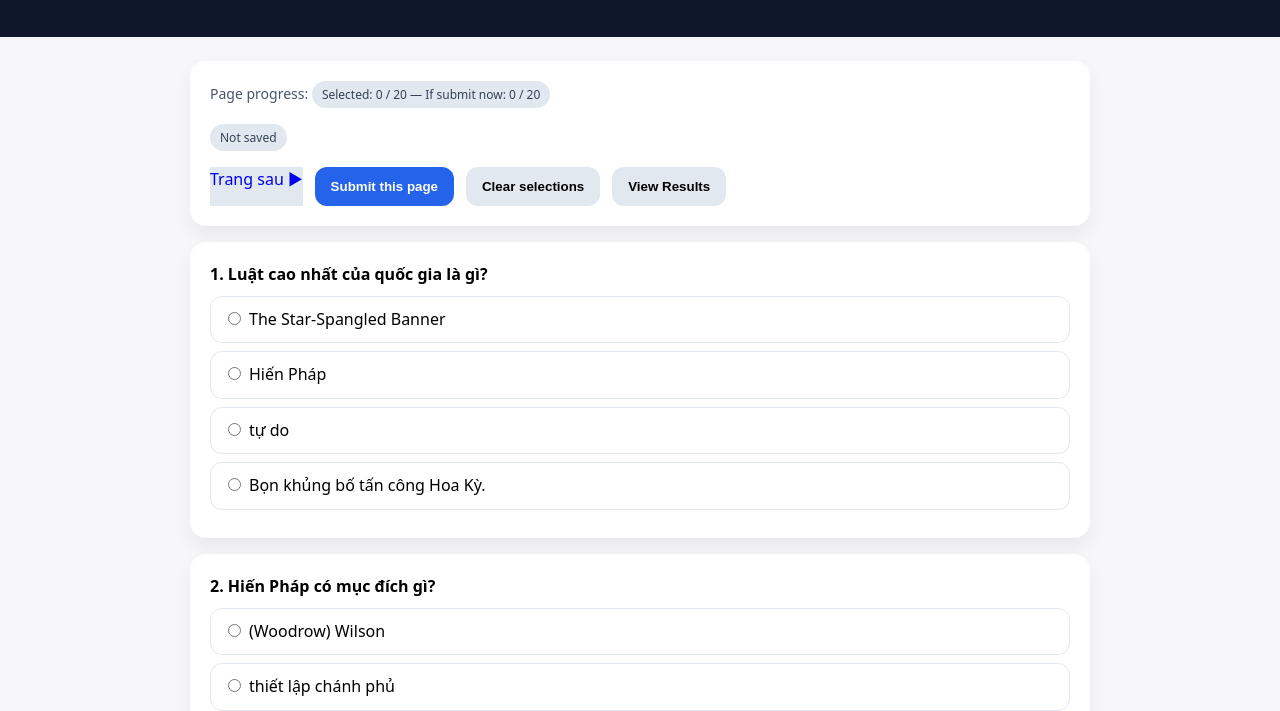
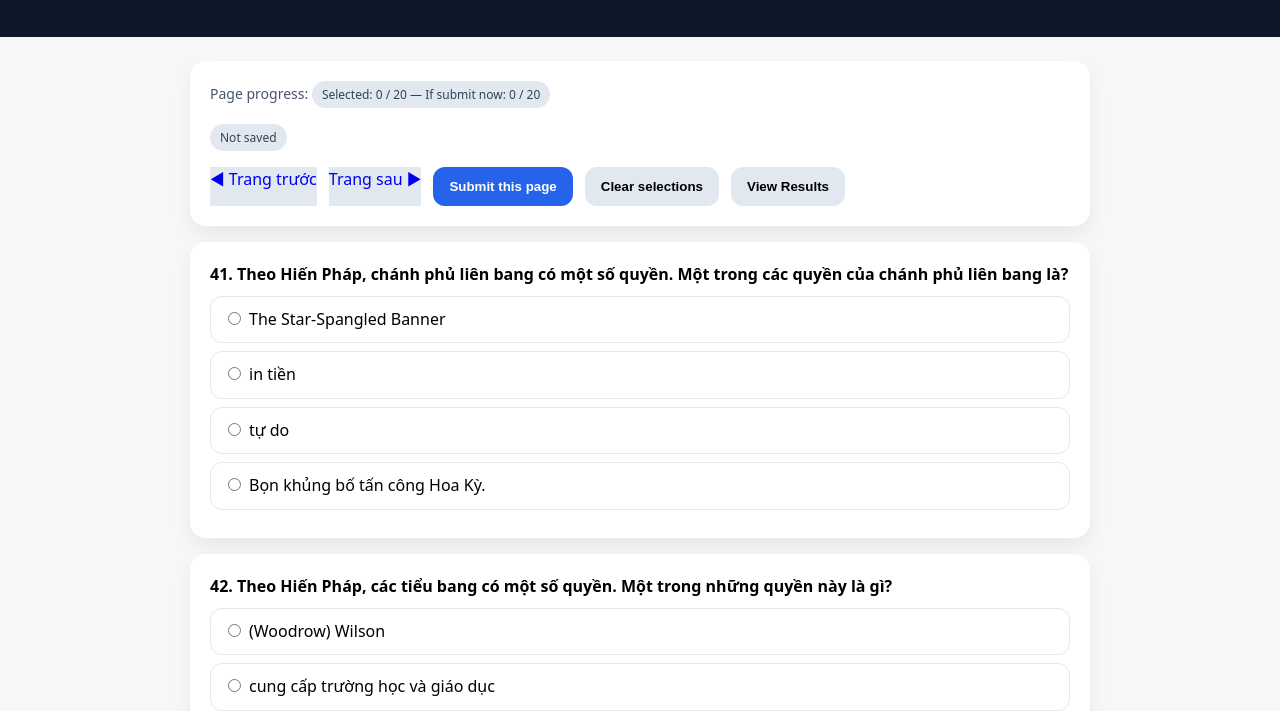
Before and after one commit to TamNguyen3819/thiquoctich, a plain HTML site: page quiz_5pages_full/page3.html in a window 1280 px wide. Shown: the part 107-818 px from the top of the page. Drawn offline with Linux system fonts and the light colour scheme.

Commit message:
Update page3.html

```diff
--- a/quiz_5pages_full/page3.html
+++ b/quiz_5pages_full/page3.html
@@ -51,7 +51,7 @@
   </div>
 </main>
 <script>
-const PAGE_NUM = 1; // <<< CHANGE THIS to 1..5 for each page
+const PAGE_NUM = 3; // <<< CHANGE THIS to 1..5 for each page
 const STORAGE_KEY = "uscis_vi_2008_quiz_full";
 
 function loadState(){
```
